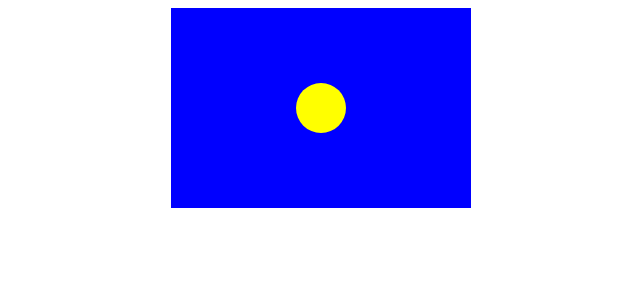
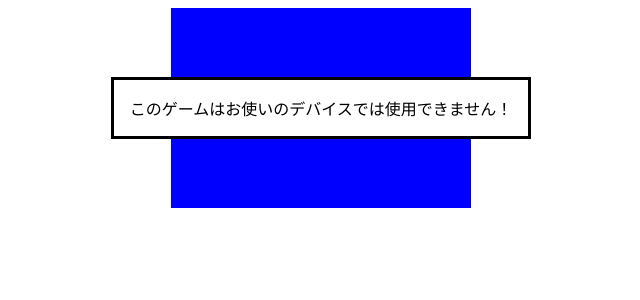
Before and after one commit to hiroko-ino/vuejs--device-motion-game, a Vue app: page / in a window 1280 px wide. Shown: the top 300 px of the page, without its empty margins (319-959 px from the left). Built offline with nearby package versions, Linux system fonts and the light colour scheme.

Commit message:
ダイアログを設定

```diff
--- a/src/App.vue
+++ b/src/App.vue
@@ -6,7 +6,7 @@ import { useDeviceMotion, useScreenOrientation } from '@vueuse/core'
 import { HARISENBON_WIDTH, BOTTLE_HEIGHT } from './Const'
 
 const { accelerationIncludingGravity } = useDeviceMotion()
-const { orientation } = useScreenOrientation()
+const { orientation, isSupported } = useScreenOrientation()
 
 /**
  * ハリセンボンのwrapperのref
@@ -22,6 +22,11 @@ const bottleLeftClashes = ref(0)
  * ボトルの右のヒビの入った回数
  */
  const bottleRightClashes = ref(0)
+
+ /**
+  * ゲームがプレイ可能かどうか
+  */
+ const canPlayGame = computed(() => window.DeviceOrientationEvent && isSupported && accelerationIncludingGravity.value?.x !== null)
 
 /**
  * ハリセンボンのwrapperスタイルのleft
@@ -44,12 +49,13 @@ watch(harisenbonBottomStyle, () => {
   }
 })
 
-
 </script>
 
 <template>
   <div class="wrapper">
-    <div>{{ accelerationIncludingGravity?.x }}</div>
+    <dialog class="dialog" :open="!canPlayGame">
+      このゲームはお使いのデバイスでは使用できません！
+    </dialog>
     <Bottle>
       <div ref="moveRef" class="move" :style="{ bottom: `${harisenbonBottomStyle}px` }">
         <Harisenbon />
@@ -68,4 +74,8 @@ watch(harisenbonBottomStyle, () => {
   position: absolute;
   left: calc(50% - 25px);
 }
+
+.dialog {
+  z-index: 100;
+}
 </style>
```
